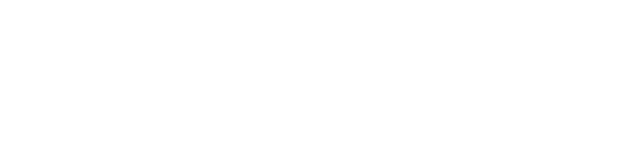
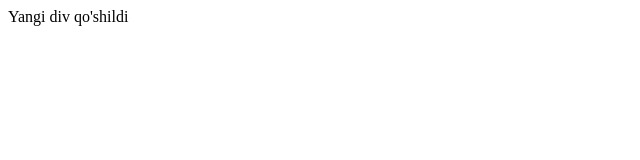
Before and after one commit to iqboljon-0203/new-project, a plain HTML site: page Dars 1/index.html in a window 1280 px wide. Shown: the whole page, without its empty margins (0-640 px from the left). Drawn offline with Linux system fonts and the light colour scheme.

Commit message:
yangi kod qo'shildi

```diff
--- a/Dars 1/index.html
+++ b/Dars 1/index.html
@@ -9,6 +9,7 @@
 <body>
     <div class="container"></div>
     <div class="footer"></div>
+    <div class="div">Yangi div qo'shildi</div>
     <script src="./main.js"></script>
 </body>
 </html>
```
